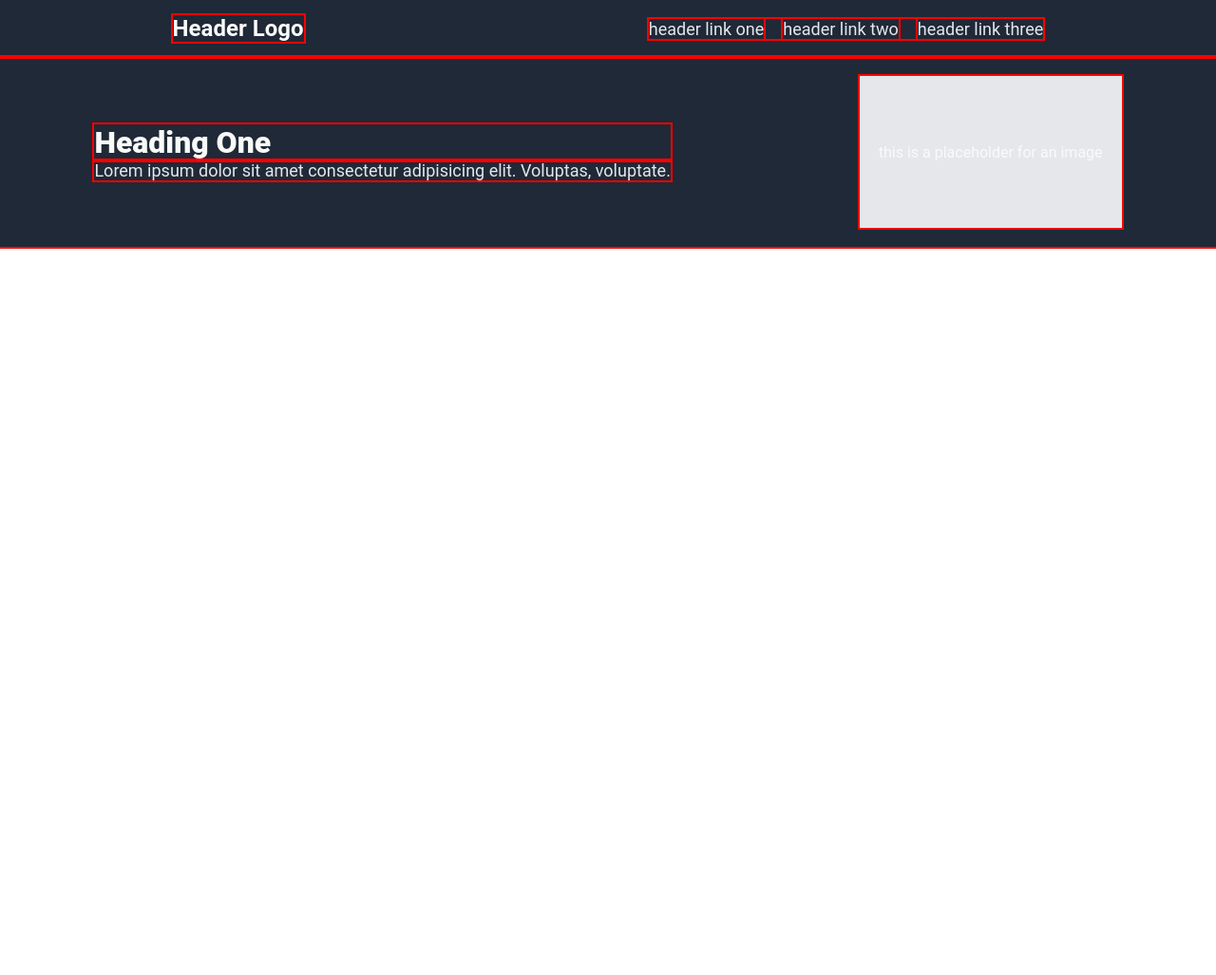
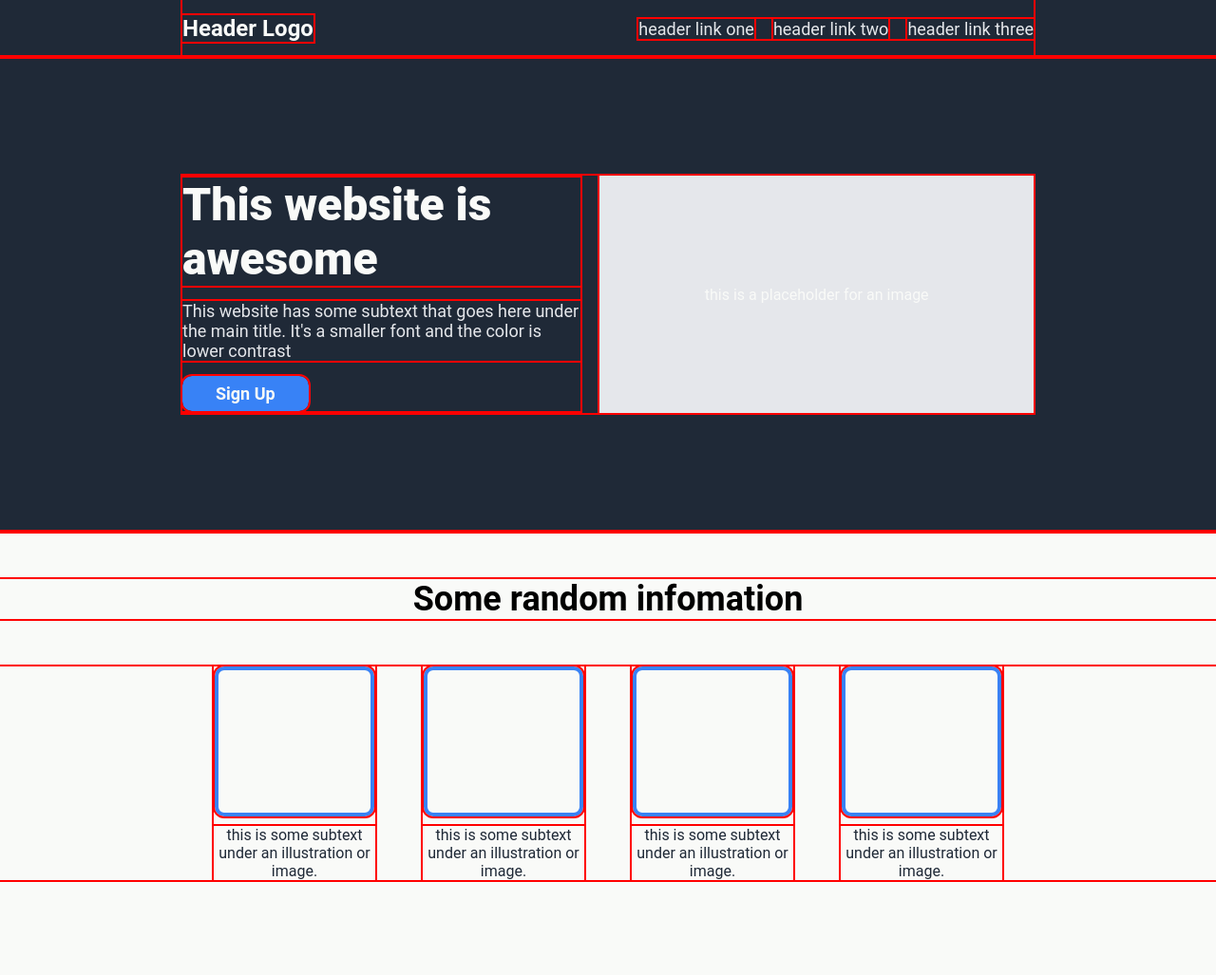
Before and after one commit to tteo6078/landing-page, a plain HTML site: page index.html in a window 1280 px wide. Shown: the whole page at 95% size. Before the commit the page ends 800 px from the top, so only its background shows below. Drawn offline with Linux system fonts and the light colour scheme.

Commit message:
info section

```diff
--- a/index.html
+++ b/index.html
@@ -8,6 +8,7 @@
   </head>
   <body>
     <div class="navbar">
+        <div class="content-wrapper">
             <div class="nav-logo">Header Logo</div>
             <div class="nav-links">
                 <a href="#">header link one</a>
@@ -15,14 +16,39 @@
                 <a href="#">header link three</a>
             </div>
         </div>
+    </div>
     <div class="hero">
+        <div class="content-wrapper">
             <div class="main-text">
-            <h1>Heading One</h1>
-            <p>Lorem ipsum dolor sit amet consectetur adipisicing elit. Voluptas, voluptate.</p>
+                <h1>This website is awesome</h1>
+                <p>This website has some subtext that goes here under the main title. It's a smaller font and the color is lower contrast</p>
+                <button class="sign-up-btn">Sign Up</button>
             </div>
             <div class="image">
                 this is a placeholder for an image
             </div>
         </div>
+    </div>
+    <div class="info-section">
+        <h1>Some random infomation</h1>
+        <div class="icon-cards">
+            <div class="icon-card">
+                <div class="icon"></div>
+                <p>this is some subtext under an illustration or image.</p>
+            </div>
+            <div class="icon-card">
+                <div class="icon"></div>
+                <p>this is some subtext under an illustration or image.</p>
+            </div>
+            <div class="icon-card">
+                <div class="icon"></div>
+                <p>this is some subtext under an illustration or image.</p>
+            </div>
+            <div class="icon-card">
+                <div class="icon"></div>
+                <p>this is some subtext under an illustration or image.</p>
+            </div>
+        </div>
+    </div>
   </body>
 </html>
--- a/main.css
+++ b/main.css
@@ -10,40 +10,25 @@
     background-color: #1f2937;
     color: #f9faf8;
     display: flex;
-    justify-content: space-around;
     align-items: center;
 }
 
-.hero {
-    height: 200px;
-}
-
-.hero .main-text {
-    flex-direction: column;
-}
-
-.hero .main-text h1 {
-    font-size: px;
-    font-weight: 900;
-}
-
-.hero .main-text p {
-    font-size: 18px;
-    color: #e5e7eb;
-}
-
-.hero .image{
-    background-color: #e5e7eb;
-    height: 60%;
+.content-wrapper {
+    margin: 0 auto;    /* Centers the box on the screen */
+    width: 70%;
     display: flex;
     align-items: center;
-    padding: 20px;
 }
 
 .navbar {
     height: 60px;
     font-size: 24px;
 
+}
+
+.navbar .content-wrapper {
+    justify-content: space-between;
+    height: 100%;
 }
 
 .navbar .nav-logo {
@@ -60,3 +45,93 @@
     color: #e5e7eb;
     text-decoration: none;
 }
+
+.hero {
+    height: 500px;
+}
+
+.hero .content-wrapper {
+    gap: 20px;
+}
+
+.hero .main-text {
+    display: flex;        /* Activates flexbox */
+    flex-direction: column; /* Stacks elements vertically */
+    gap: 16px;            /* This creates the space between h1, p, and button */
+    align-items: flex-start; /* Keeps them aligned to the left */
+}
+
+.hero .main-text h1 {
+    font-size: 48px;
+    font-weight: 900;
+}
+
+.hero .main-text p {
+    font-size: 18px;
+    color: #e5e7eb;
+}
+
+.hero .image{
+    background-color: #e5e7eb;
+    width: 1000px;
+    height: 250px;
+    display: flex;
+    justify-content: center;
+    align-items: center;
+}
+
+.hero .sign-up-btn {
+    background-color: #3882f6;
+    color: #f9faf8;
+    font-weight: 600;
+    border-radius: 10px;
+    padding: 8px 35px;
+    font-size: 18px;
+    cursor: pointer;
+    border: none;
+}
+
+.info-section {
+    background-color: #f9faf8;
+    align-items: center;
+    padding: 50px 0 100px 0;
+    display: flex;
+    flex-direction: column;
+    gap: 30px;
+}
+
+.info-section h1 {
+    font-size: 36px;
+    text-align: center;
+    width: 100%;
+}
+
+.info-section .icon-cards {
+    font-size: 18px;
+    text-align: center;
+    width: 100%;
+    margin-top: 20px;
+    display: flex;
+    gap: 50px;
+    justify-content: center;
+}
+
+.info-section .icon-cards .icon-card{
+    width: 170px;
+    display: flex;
+    flex-direction: column;
+    align-items: center;
+}
+
+.info-section .icon-cards .icon {
+    border: 4px solid #3882f6;
+    border-radius: 10px;
+    width: 160px;
+    height: 150px;
+}
+
+.info-section .icon-cards .icon-card p {
+    margin-top: 10px;
+    font-size: 16px;
+    color: #1f2937;
+}
```
Lines whose indentation alone changed are shown as unchanged.
